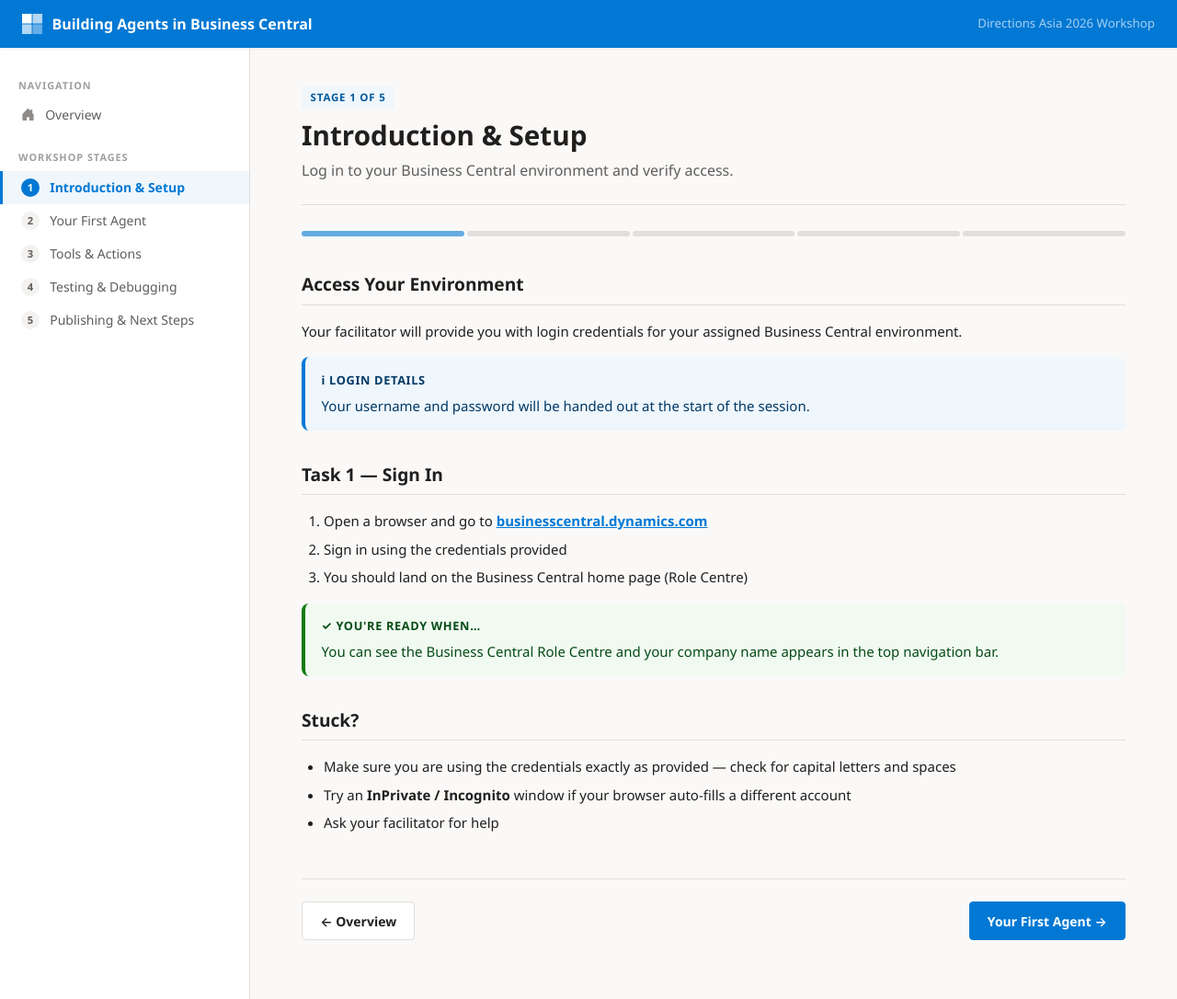
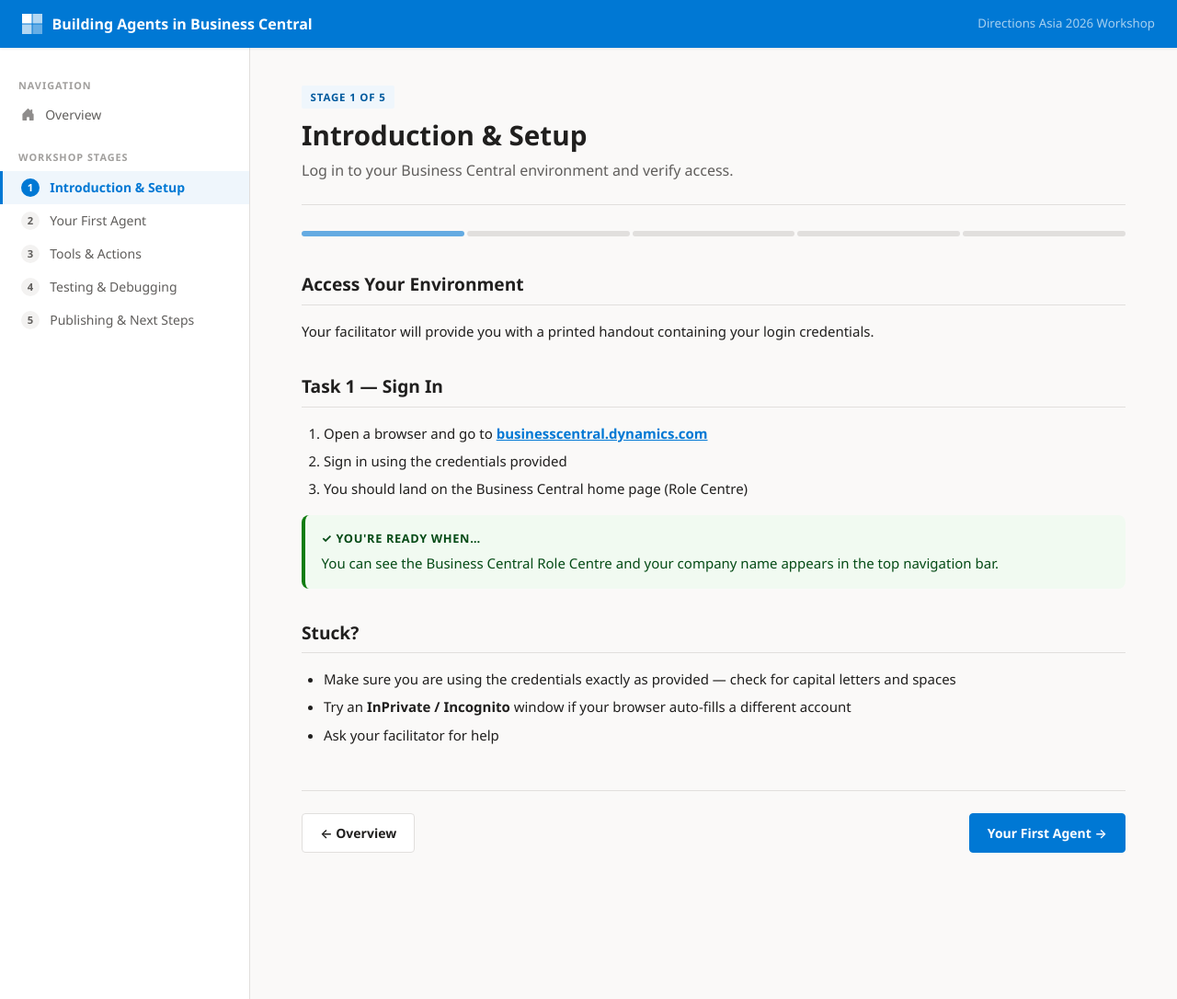
Before and after one commit to thloke/directionsAsia2026, a Jekyll site: the page built from stages/01-introduction.md, in a window 1280 px wide and 1086 px high. Shown: the whole window at 92% size. Built offline with Jekyll 4.4.1, drawn with Linux system fonts in a browser that asks for light colours.

Commit message:
Revert credential lookup page, use paper handouts instead
Co-authored-by: Copilot <223556219+Copilot@users.noreply.github.com>

```diff
--- a/stages/01-introduction.md
+++ b/stages/01-introduction.md
@@ -9,12 +9,7 @@ next_title: "Your First Agent"
 
 ## Access Your Environment
 
-Your facilitator will provide you with login credentials for your assigned Business Central environment.
-
-<div class="callout callout-info">
-  <div class="callout-title">&#8505; Login Details</div>
-  Your username and password will be handed out at the start of the session.
-</div>
+Your facilitator will provide you with a printed handout containing your login credentials.
 
 ## Task 1 — Sign In
 
```
